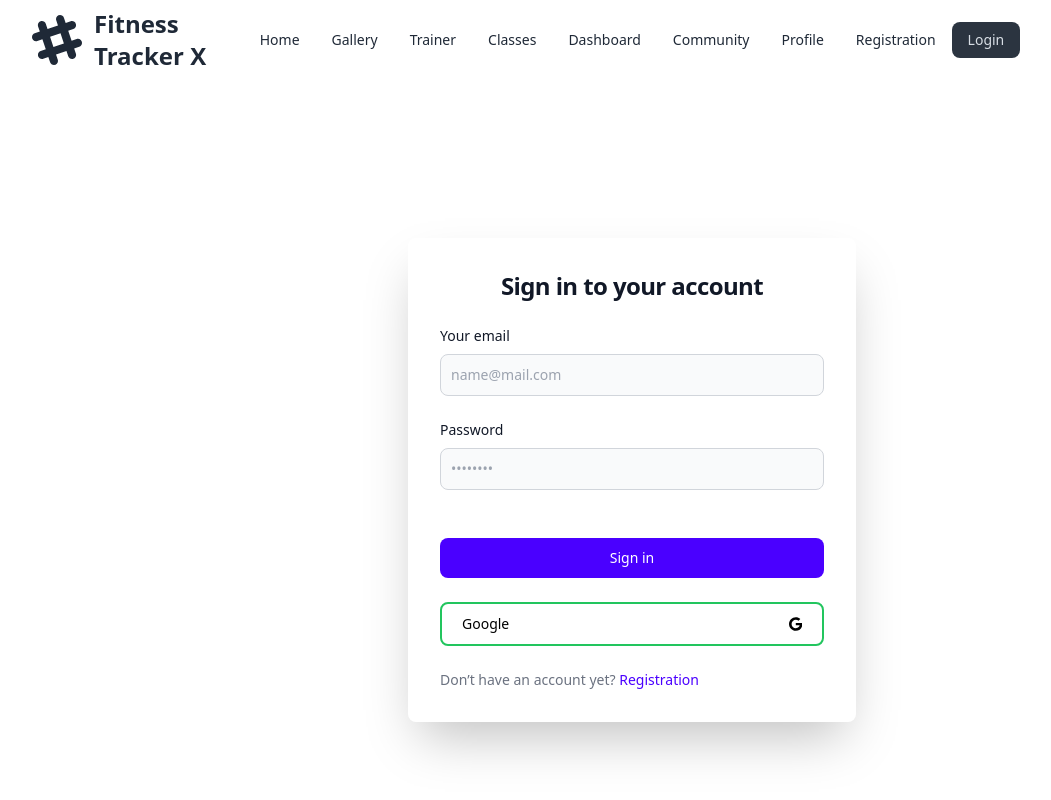
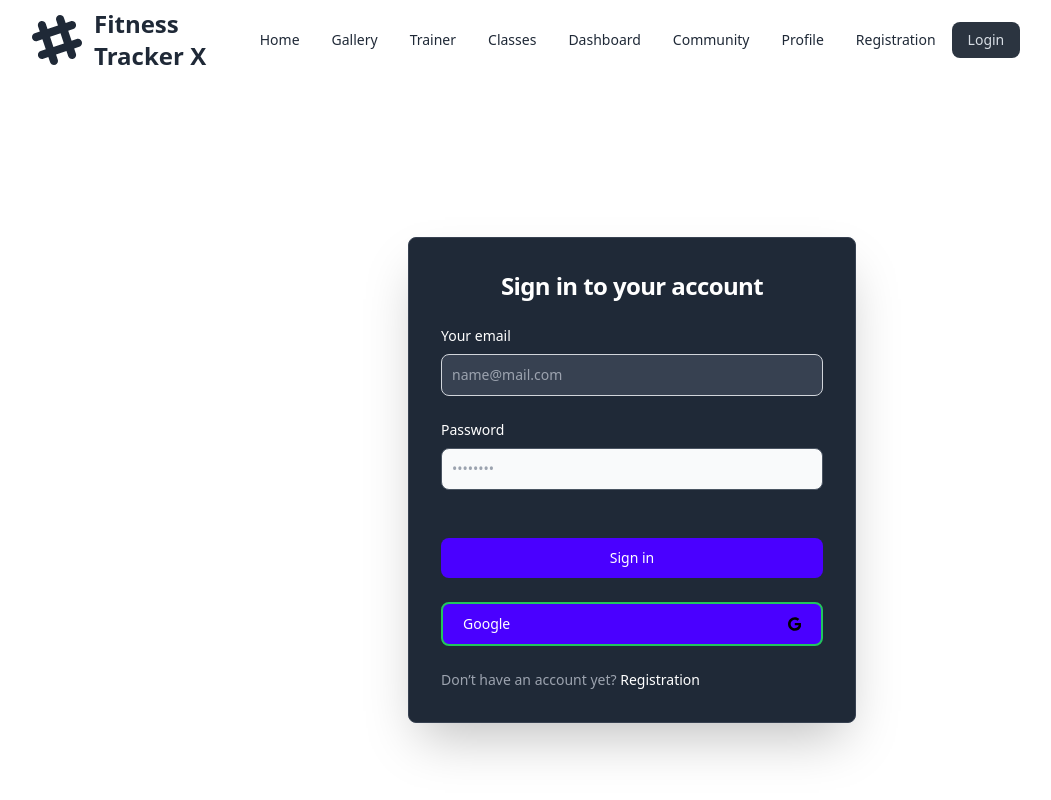
Before and after one commit to NFRIDOY/fitness-tracker-x-client, a React (Vite) app: page /Login in a window 1280 px wide. Shown: the top 800 px of the page, without its empty margins (8-1059 px from the left). Built offline with nearby package versions, Linux system fonts and the light colour scheme; no server answers.

Commit message:
Fix: Login dark mode fix

```diff
--- /dev/null
+++ b/src/components/Newsletter/Newsletter.jsx
@@ -0,0 +1,7 @@
+
+
+export default function Newsletter() {
+    return (
+        <div>Newsletter</div>
+    )
+}
--- a/src/pages/Home/Home.jsx
+++ b/src/pages/Home/Home.jsx
@@ -1,7 +1,8 @@
 import About from "../../components/About/About";
 import Banner from "../../components/Banner/Banner";
-import Container from "../../components/Container/Container";
 import Features from "../../components/Features/Features";
+import Newsletter from "../../components/Newsletter/Newsletter";
+import Container from './../../components/Container/Container';
 
 
 export default function Home() {
@@ -18,6 +19,14 @@ export default function Home() {
             <Container>
                 <About></About>
             </Container>
+            {/* Todo :  Featured classes: */}
+            {/* Todo :  Testimonials */}
+            {/* Blog or Latest Articles */}
+            {/* Newsletter Subscribers */}
+            <Newsletter></Newsletter>
+            <Container>
+
+            </Container>
         </div>
     )
 }
--- a/src/pages/Login/Login.jsx
+++ b/src/pages/Login/Login.jsx
@@ -102,19 +102,19 @@ export default function Login() {
                         <img className="w-8 h-8 mr-2" src="https://flowbite.s3.amazonaws.com/blocks/marketing-ui/logo.svg" alt="logo"/>
                             Flowbite
                     </a> */}
-                    <div className="w-full  rounded-lg shadow-2xl  dark:border md:mt-0 sm:max-w-md xl:p-0 dark:bg-gray-800 dark:border-gray-700">
+                    <div className="w-full  rounded-lg shadow-2xl  border md:mt-0 sm:max-w-md xl:p-0 bg-gray-800 border-gray-700">
                         <div className="p-6 space-y-4 md:space-y-6 sm:p-8">
-                            <h1 className="text-center text-xl font-bold leading-tight tracking-tight text-gray-900 md:text-2xl dark:text-white">
+                            <h1 className="text-center text-xl font-bold leading-tight tracking-tight  md:text-2xl text-white">
                                 Sign in to your account
                             </h1>
                             <form className="space-y-4 md:space-y-6" onSubmit={handleLogin}>
                                 <div>
-                                    <label htmlFor="email" className="block mb-2 text-sm font-medium text-gray-900 dark:text-white">Your email</label>
-                                    <input type="email" name="email" id="email" className="bg-gray-50 border border-gray-300 text-gray-900 sm:text-sm rounded-lg focus:ring-primary focus:border-primary block w-full p-2.5 dark:bg-gray-700 dark:border-gray-600 dark:placeholder-gray-400 dark:text-white dark:focus:ring-blue-500 dark:focus:border-blue-500" placeholder="name@mail.com" required="" />
+                                    <label htmlFor="email" className="block mb-2 text-sm font-medium  text-white">Your email</label>
+                                    <input type="email" name="email" id="email" className="border border-gray-300 sm:text-sm rounded-lg focus:ring-primary block w-full p-2.5 bg-gray-700  placeholder-gray-400 text-white  focus:border-blue-500" placeholder="name@mail.com" required="" />
                                 </div>
                                 <div>
-                                    <label htmlFor="password" className="block mb-2 text-sm font-medium text-gray-900 dark:text-white">Password</label>
-                                    <input type="password" name="password" id="password" placeholder="••••••••" className="bg-gray-50 border border-gray-300 text-gray-900 sm:text-sm rounded-lg focus:ring-primary focus:border-primary block w-full p-2.5 dark:bg-gray-700 dark:border-gray-600 dark:placeholder-gray-400 dark:text-white dark:focus:ring-blue-500 dark:focus:border-blue-500" required="" />
+                                    <label htmlFor="password" className="block mb-2 text-sm font-medium text-white">Password</label>
+                                    <input type="password" name="password" id="password" placeholder="••••••••" className="bg-gray-50 border  sm:text-sm rounded-lg block w-full p-2.5 border-gray-600 placeholder-gray-400 text-white focus:ring-blue-500 focus:border-blue-500" required="" />
                                 </div>
                                 <div className="flex items-center justify-between">
                                     <div className="flex items-start">
@@ -127,8 +127,8 @@ export default function Login() {
                                     </div>
                                     {/* <a href="#" className="text-sm font-medium text-primary hover:underline dark:text-primary">Forgot password?</a> */}
                                 </div>
-                                <button type="submit" className="w-full text-white bg-primary hover:bg-primary focus:ring-4 focus:outline-none focus:ring-primary-300 font-medium rounded-lg text-sm px-5 py-2.5 text-center dark:bg-primary dark:hover:bg-primary dark:focus:ring-primary-800">Sign in</button>
-                                <button type="button" className="w-full  border-green-500 border-2 text-black dark:text-white hover:bg-white focus:ring-4 focus:outline-none focus:ring-primary-300 font-medium rounded-lg text-sm px-5 py-2.5 text-center dark:bg-primary dark:hover:bg-primary dark:focus:ring-primary-800 flex justify-between items-center" onClick={hangleGoogleSignIn}>
+                                <button type="submit" className="w-full text-white focus:ring-4 focus:outline-none focus:ring-primary-300 font-medium rounded-lg text-sm px-5 py-2.5 text-center bg-primary hover:bg-primary focus:ring-primary-800">Sign in</button>
+                                <button type="button" className="w-full  border-green-500 border-2 text-white  focus:ring-4 focus:outline-none focus:ring-primary-300 font-medium rounded-lg text-sm px-5 py-2.5 text-center bg-primary hover:bg-primary focus:ring-primary-800 flex justify-between items-center" onClick={hangleGoogleSignIn}>
                                     <h1>
                                         Google
                                     </h1>
@@ -136,8 +136,8 @@ export default function Login() {
                                         <svg xmlns="http://www.w3.org/2000/svg" height="1em" viewBox="0 0 488 512"><path d="M488 261.8C488 403.3 391.1 504 248 504 110.8 504 0 393.2 0 256S110.8 8 248 8c66.8 0 123 24.5 166.3 64.9l-67.5 64.9C258.5 52.6 94.3 116.6 94.3 256c0 86.5 69.1 156.6 153.7 156.6 98.2 0 135-70.4 140.8-106.9H248v-85.3h236.1c2.3 12.7 3.9 24.9 3.9 41.4z" /></svg>
                                     </div>
                                 </button>
-                                <p className="text-sm font-light text-gray-500 dark:text-gray-400">
-                                    Don’t have an account yet? <Link to={"/Registration"} href="#" className="font-medium text-primary hover:underline dark:text-white">Registration</Link>
+                                <p className="text-sm font-light text-gray-400">
+                                    Don’t have an account yet? <Link to={"/Registration"} href="#" className="font-medium  hover:underline text-white">Registration</Link>
                                 </p>
                             </form>
                         </div>
```
